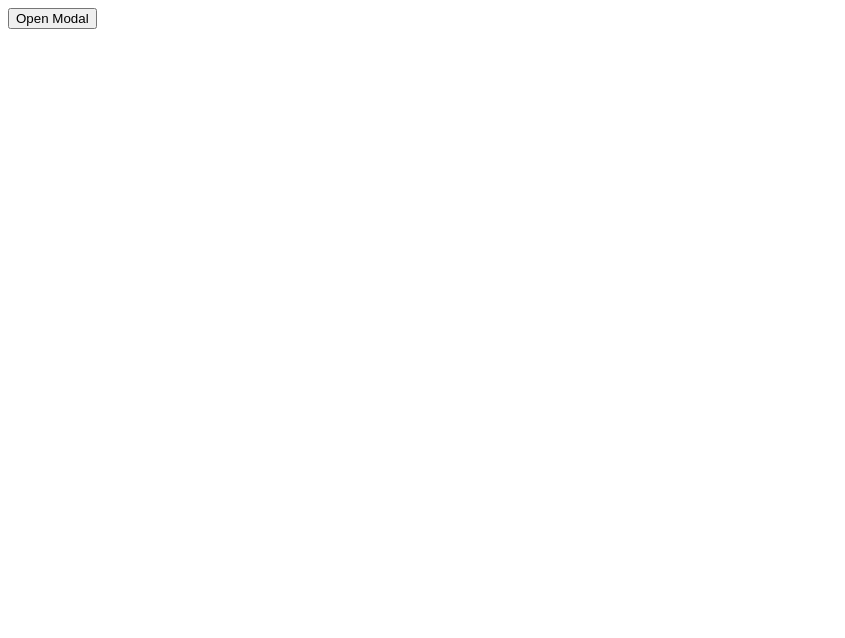
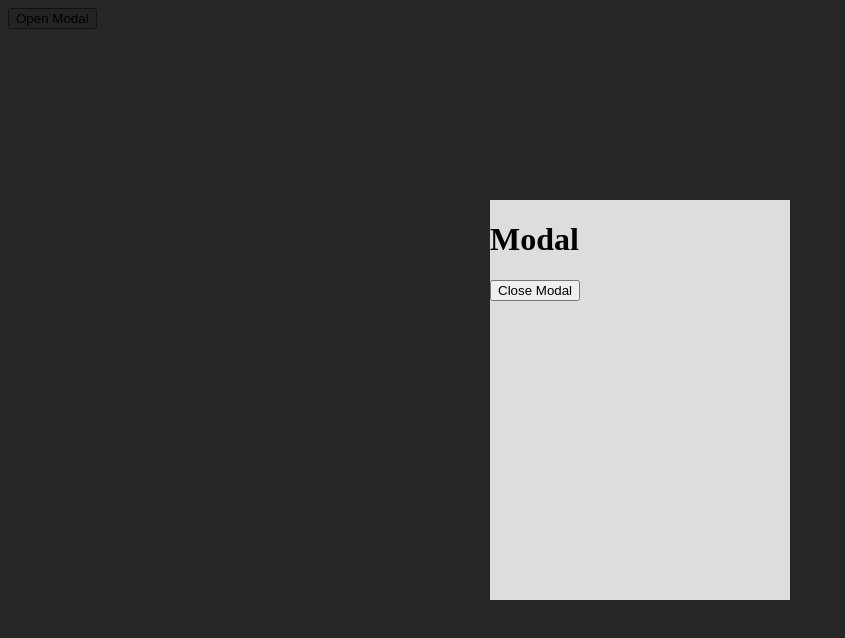
Before and after one commit to desarrollocml/wrapper_component_modal, a React (Create React App) app: page / in a window 1280 px wide. Shown: the top 638 px of the page, without its empty margins (0-845 px from the left). Built offline with nearby package versions, Linux system fonts and the light colour scheme.

Commit message:
stop-propagation

```diff
--- a/src/App.js
+++ b/src/App.js
@@ -2,7 +2,7 @@ import { useState } from "react";
 import Modal from "./components/Modal";
 
 function App() {
-  const [isOpenModal, setIsOpenModal] = useState(false);
+  const [isOpenModal, setIsOpenModal] = useState(true);
 
   const openModal = () => {
     setIsOpenModal(true);
--- a/src/components/Modal.css
+++ b/src/components/Modal.css
@@ -1,8 +1,23 @@
 .modal{
-    background:tomato;
+    background:rgba(0, 0, 0, .85);
+    width:100vw;
+    height: 100vh;
+    position: fixed;
+    top:0;
+    left:0;
+    z-index: 9999;
     display: none;
+    justify-content: center;
+    align-items: center;
+}
+
+.modal__dialog{
+    background: #ddd;
+    padding: 10px0;
+    width: 300px;
+    height: 400px;
 }
 
 .modal-open {
-    display: flex;
+    display: grid;
 }
--- a/src/components/Modal.js
+++ b/src/components/Modal.js
@@ -1,13 +1,21 @@
-import React from 'react';
-import './Modal.css'
-export default function Modal({isOpen,isClose}) {
+import React from "react";
+import "./Modal.css";
+export default function Modal({ isOpen, isClose }) {
+
+    const handleModalDialogClick = (e)=>{
+        e.stopPropagation();
+
+    }
+
   return (
-      <div className={`modal ${isOpen && 'modal-open'} `}>
 
-          <h1>Modal</h1>
-          <button onClick={isClose}>
-              Close Modal
-          </button>
+    <div className={`modal ${isOpen && "modal-open"} `}
+     onClick={isClose}>
+      <div className="modal__dialog"
+       onClick={handleModalDialogClick}>
+        <h1>Modal</h1>
+        <button onClick={isClose}>Close Modal</button>
       </div>
-  )
+    </div>
+  );
 }
```
